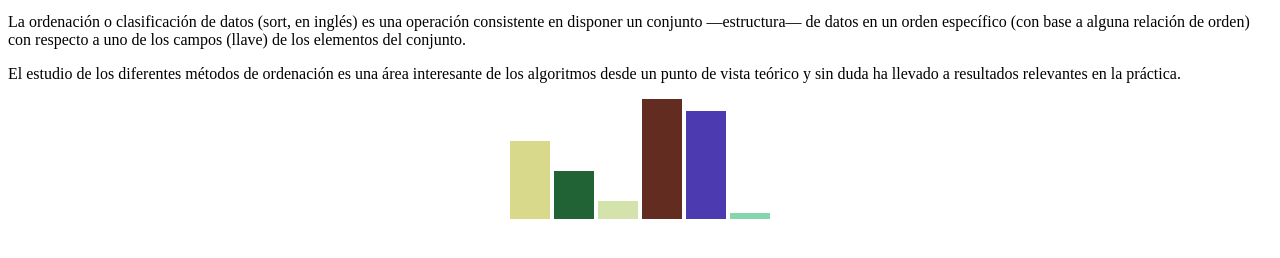
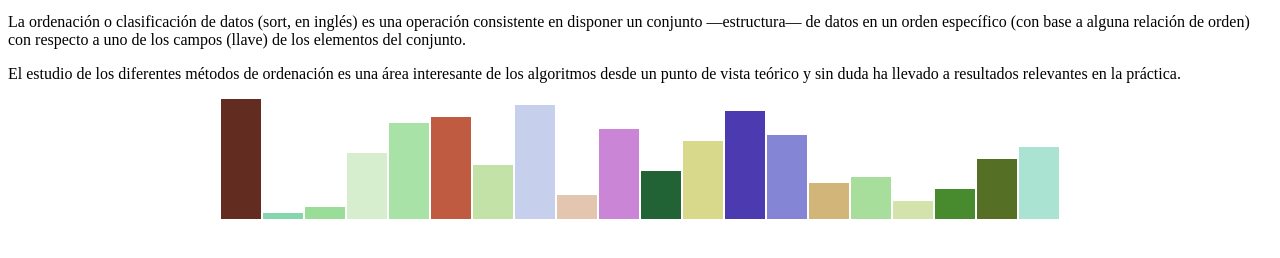
Before and after one commit to yasserangelgm/sort-array-algorithms, a plain HTML site: page index.html in a window 1280 px wide. Shown: the part 204-462 px from the top of the page. Drawn offline with Linux system fonts and the light colour scheme.

Commit message:
Create a shuffle function
Creación de una función que desordena el arreglo y su prueba en el index.html

```diff
--- a/css/styles.css
+++ b/css/styles.css
@@ -5,5 +5,5 @@
 }
 
 .bar {
-  margin: 0 2px 0 2px;
+  margin: 0 1px 0 1px;
 }
--- a/js/scripts.js
+++ b/js/scripts.js
@@ -23,6 +23,63 @@ var colorPalette = [
   "#632C21",
 ];
 
+const valueArray = [
+  1,
+  2,
+  3,
+  4,
+  5,
+  6,
+  7,
+  8,
+  9,
+  10,
+  11,
+  12,
+  13,
+  14,
+  15,
+  16,
+  17,
+  18,
+  19,
+  20,
+];
+
+function FisherYatesShuffle() {
+  const orderedArray = [
+    1,
+    2,
+    3,
+    4,
+    5,
+    6,
+    7,
+    8,
+    9,
+    10,
+    11,
+    12,
+    13,
+    14,
+    15,
+    16,
+    17,
+    18,
+    19,
+    20,
+  ];
+  var index, temp;
+  var shuffledArray = orderedArray;
+  for (var i = shuffledArray.length - 1; i >= 1; i--) {
+    index = Math.floor(Math.random() * shuffledArray.length);
+    temp = shuffledArray[index];
+    shuffledArray[index] = shuffledArray[i];
+    shuffledArray[i] = temp;
+  }
+  return shuffledArray;
+}
+
 function createBar(width, value) {
   var bar = document.createElement("div");
   var height = value * 6;
@@ -33,16 +90,14 @@ function createBar(width, value) {
   return bar;
 }
 
-var miBarra = createBar("40px", 13);
-var barContainer = document.querySelector("#barContainer");
-barContainer.appendChild(miBarra);
-miBarra = createBar("40px", 8);
-barContainer.appendChild(miBarra);
-miBarra = createBar("40px", 3);
-barContainer.appendChild(miBarra);
-miBarra = createBar("40px", 20);
-barContainer.appendChild(miBarra);
-miBarra = createBar("40px", 18);
-barContainer.appendChild(miBarra);
-miBarra = createBar("40px", 1);
-barContainer.appendChild(miBarra);
+function makeBars(values) {
+  var barContainer = document.querySelector("#barContainer");
+  var shuffleBar;
+  for (var i = 0; i < values.length; i++) {
+    shuffleBar = createBar("40px", values[i]);
+    barContainer.appendChild(shuffleBar);
+  }
+}
+
+var shuffledArray = FisherYatesShuffle();
+makeBars(shuffledArray);
```
